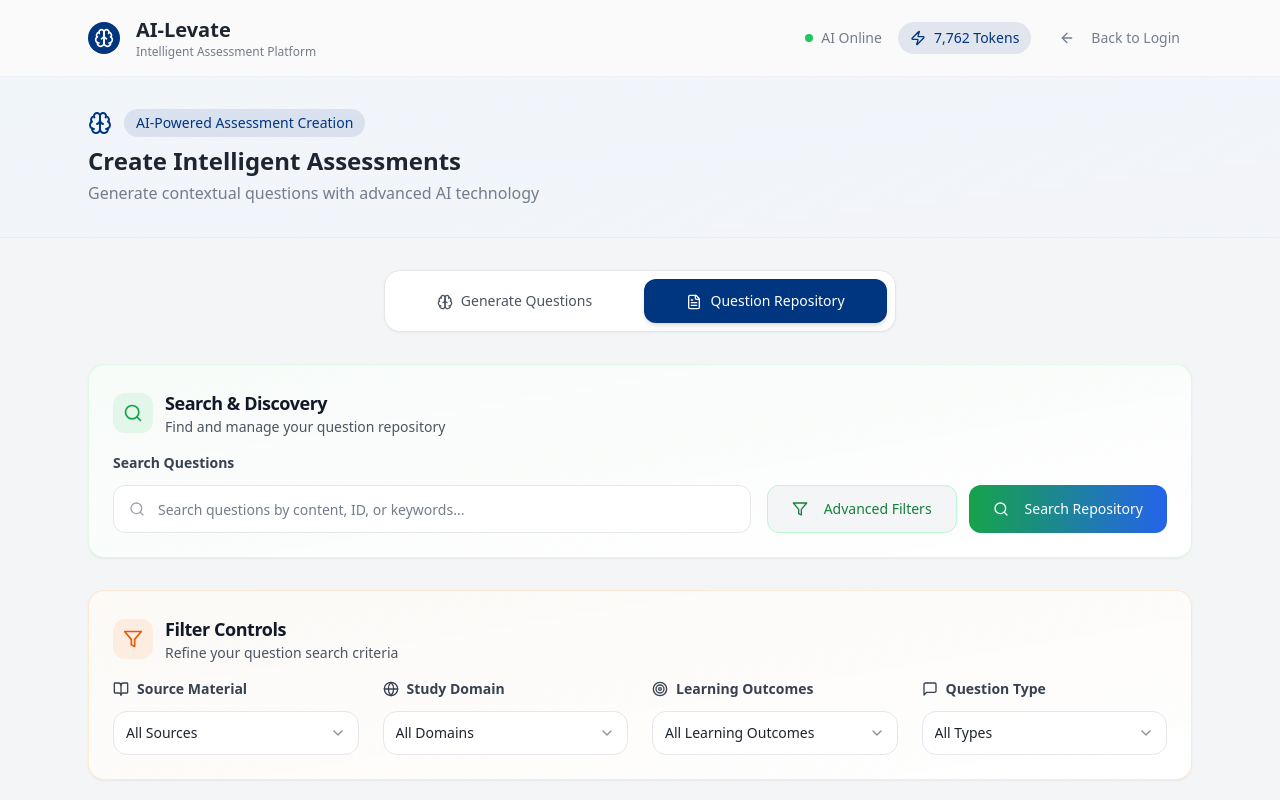
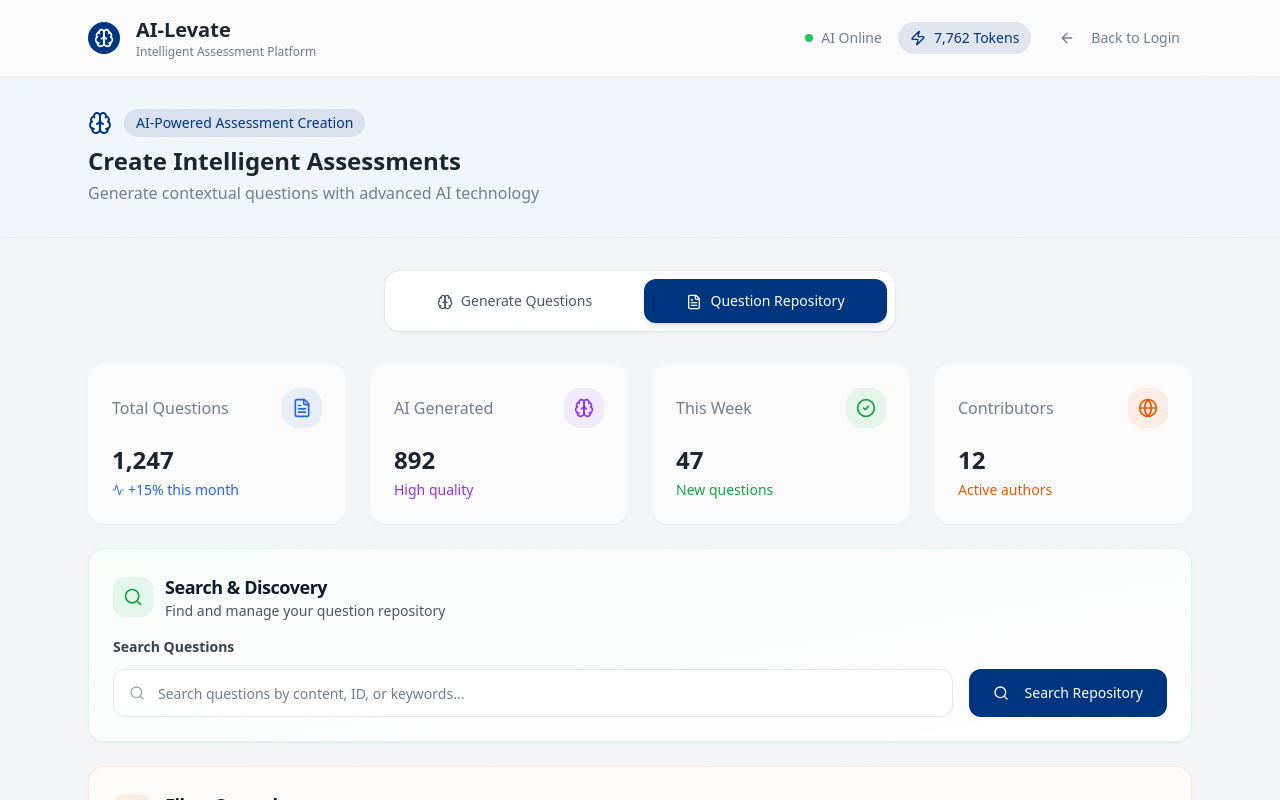
Before and after one commit to anantha-krishna-ks/ai-levate-new-ui, a React (Vite) app: page /question-generator/1 in a window 1280 px wide. Both pictures are taken after a click on the button "Question Repository". Shown: the top 800 px of the page. Built offline with nearby package versions, Linux system fonts and the light colour scheme.

Commit message:
Refactor Question Repository page
Add statistics cards, remove "Advanced Filters", and update button color.

```diff
--- a/src/pages/QuestionGenerator.tsx
+++ b/src/pages/QuestionGenerator.tsx
@@ -427,7 +427,76 @@ const QuestionGenerator = () => {
           </TabsContent>
 
           {/* Question Repository Tab */}
-          <TabsContent value="repository" className="space-y-8 animate-fade-in">
+          <TabsContent value="repository" className="space-y-6">
+
+            {/* Statistics Cards */}
+            <div className="grid grid-cols-1 md:grid-cols-4 gap-6">
+
+              {/* Total Questions */}
+              <Card className="border-0 shadow-sm bg-card">
+                <CardContent className="p-6">
+                  <div className="flex items-center justify-between mb-4">
+                    <h3 className="text-base font-medium text-muted-foreground">Total Questions</h3>
+                    <div className="h-10 w-10 bg-blue-500/10 rounded-lg flex items-center justify-center">
+                      <FileText className="h-5 w-5 text-blue-600" />
+                    </div>
+                  </div>
+                  <div className="text-2xl font-bold text-foreground mb-1">1,247</div>
+                  <div className="text-sm text-blue-600 flex items-center gap-1">
+                    <Activity className="h-3 w-3" />
+                    <span>+15% this month</span>
+                  </div>
+                </CardContent>
+              </Card>
+
+              {/* AI Generated */}
+              <Card className="border-0 shadow-sm bg-card">
+                <CardContent className="p-6">
+                  <div className="flex items-center justify-between mb-4">
+                    <h3 className="text-base font-medium text-muted-foreground">AI Generated</h3>
+                    <div className="h-10 w-10 bg-purple-500/10 rounded-lg flex items-center justify-center">
+                      <Brain className="h-5 w-5 text-purple-600" />
+                    </div>
+                  </div>
+                  <div className="text-2xl font-bold text-foreground mb-1">892</div>
+                  <div className="text-sm text-purple-600">
+                    <span>High quality</span>
+                  </div>
+                </CardContent>
+              </Card>
+
+              {/* This Week */}
+              <Card className="border-0 shadow-sm bg-card">
+                <CardContent className="p-6">
+                  <div className="flex items-center justify-between mb-4">
+                    <h3 className="text-base font-medium text-muted-foreground">This Week</h3>
+                    <div className="h-10 w-10 bg-green-500/10 rounded-lg flex items-center justify-center">
+                      <CheckCircle2 className="h-5 w-5 text-green-600" />
+                    </div>
+                  </div>
+                  <div className="text-2xl font-bold text-foreground mb-1">47</div>
+                  <div className="text-sm text-green-600">
+                    <span>New questions</span>
+                  </div>
+                </CardContent>
+              </Card>
+
+              {/* Contributors */}
+              <Card className="border-0 shadow-sm bg-card">
+                <CardContent className="p-6">
+                  <div className="flex items-center justify-between mb-4">
+                    <h3 className="text-base font-medium text-muted-foreground">Contributors</h3>
+                    <div className="h-10 w-10 bg-orange-500/10 rounded-lg flex items-center justify-center">
+                      <Globe className="h-5 w-5 text-orange-600" />
+                    </div>
+                  </div>
+                  <div className="text-2xl font-bold text-foreground mb-1">12</div>
+                  <div className="text-sm text-orange-600">
+                    <span>Active authors</span>
+                  </div>
+                </CardContent>
+              </Card>
+            </div>
 
             {/* Search Section */}
             <Card className="border border-green-200/50 shadow-sm bg-gradient-to-br from-green-50/30 to-white">
@@ -457,11 +526,7 @@ const QuestionGenerator = () => {
                     </div>
                   </div>
                   <div className="flex items-end gap-3">
-                    <Button variant="outline" className="h-12 px-6 border-green-200 text-green-700 hover:bg-green-50 hover:border-green-300 rounded-xl">
-                      <Filter className="h-4 w-4 mr-2" />
-                      Advanced Filters
-                    </Button>
-                    <Button className="h-12 px-6 bg-gradient-to-r from-green-600 to-blue-600 hover:from-green-700 hover:to-blue-700 text-white rounded-xl">
+                    <Button className="h-12 px-6 bg-primary hover:bg-primary/90 text-white rounded-xl">
                       <Search className="h-4 w-4 mr-2" />
                       Search Repository
                     </Button>
```
